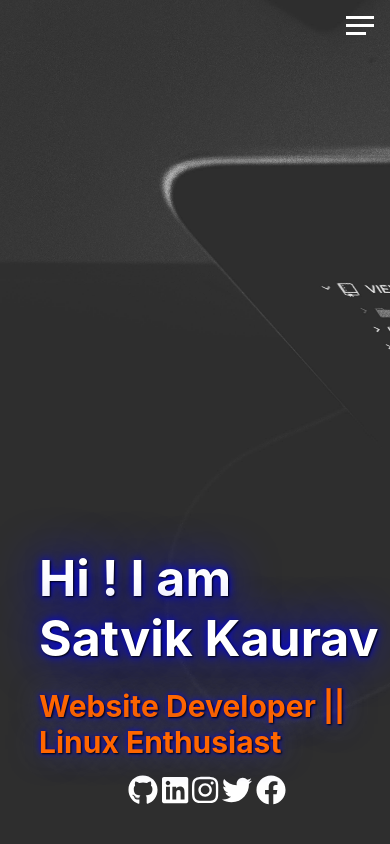
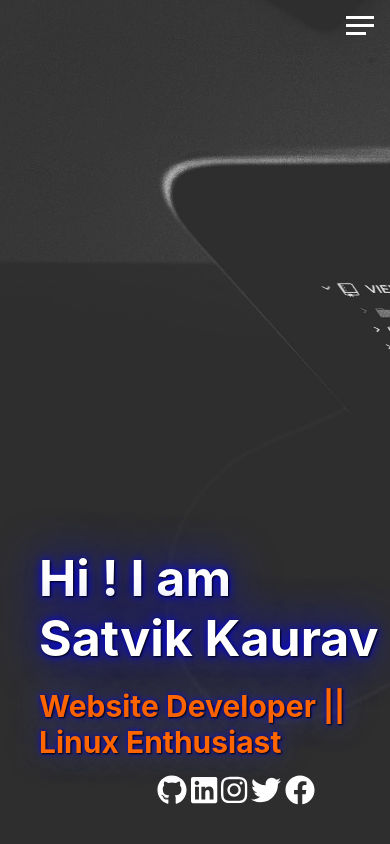
Before and after one commit to satvikkaurav/portfolio, a Next.js app: page / in a window 390 px wide. Built offline with nearby package versions, Linux system fonts and the light colour scheme.

Commit message:
Make socialicons responsive

```diff
--- a/components/Footer/SocialIcons/SocialIcons.module.scss
+++ b/components/Footer/SocialIcons/SocialIcons.module.scss
@@ -17,11 +17,16 @@
     color: white;
 
     @include media-vsm {
-        right: 14rem;
+        right: 50vw;
     }
-    @media (min-width:500px) {
-        right: 8rem;
+    @include media-sm{
+        right: 45vw;
     }
+    @include media-md{
+        right: 40vw;
+    }
+
+
 
     li{
     transition : all 0.2s ease-in-out;
```
